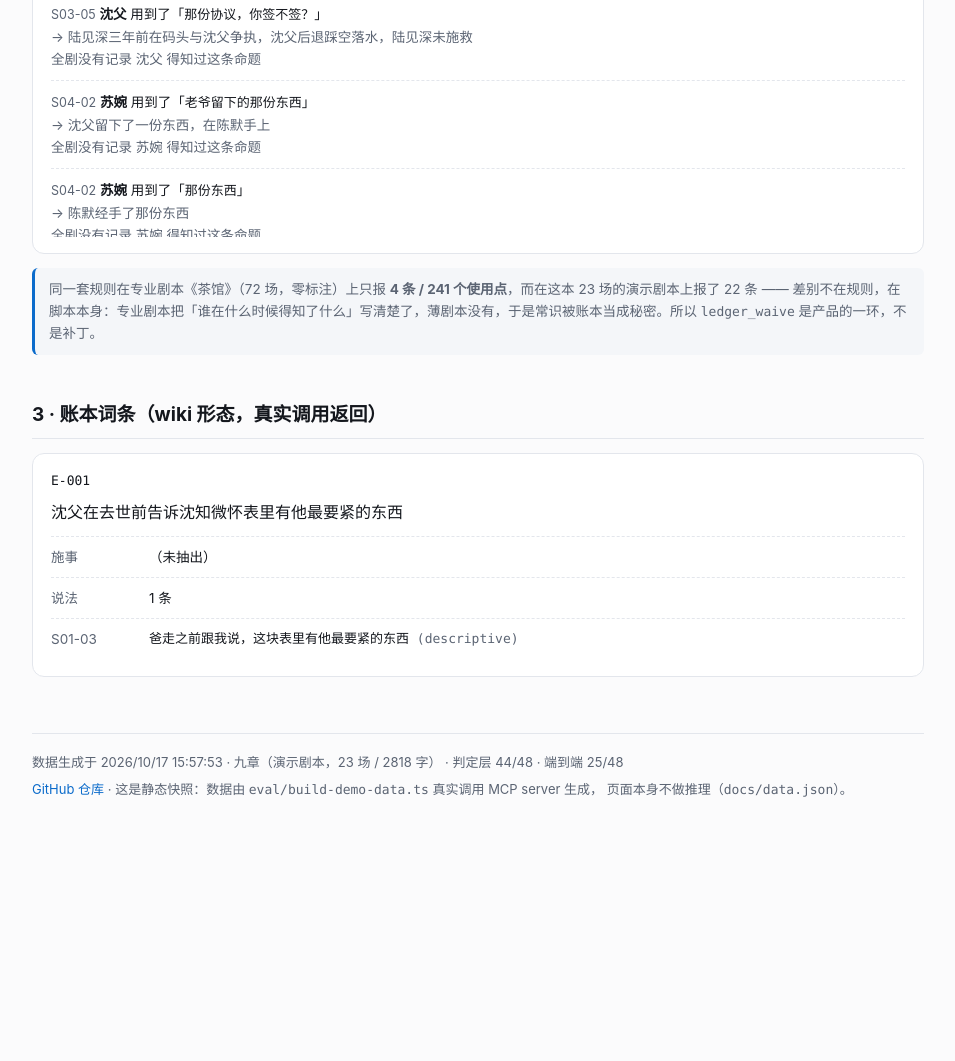
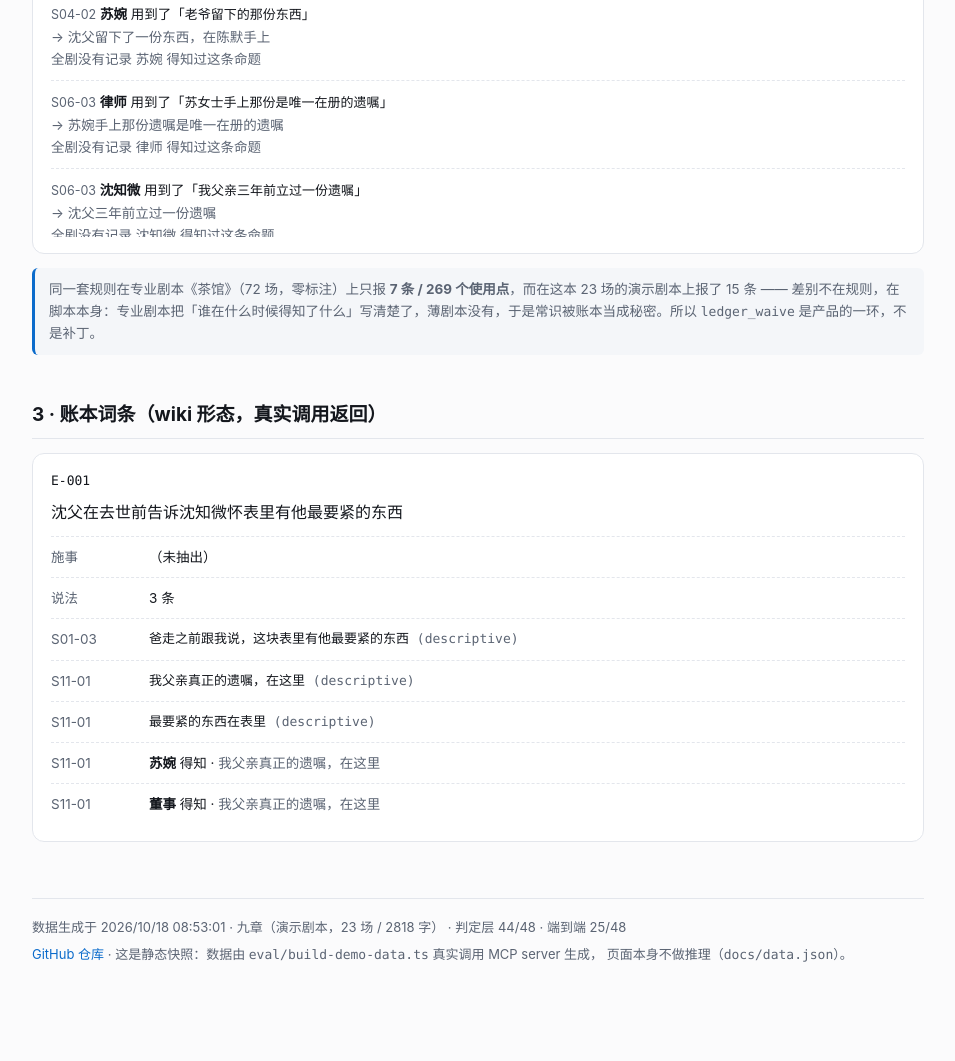
Before and after one commit to kbkb628/ledger, a website: page docs/index.html in a window 1280 px wide. Shown: the part 1051-2112 px from the top of the page, without its empty margins (162-1117 px from the left). Before the commit the page ends 1947 px from the top, so only its background shows below. Drawn offline with Linux system fonts and the light colour scheme.

Commit message:
回合44（交付/产品缺陷）：产品路径加判定失败闸（写盘前中止，不落降级账本）；重建 dist（含回合37/38归并层）；演示页数据与 README/handoff 数字对齐新基线（real 7/269、e2e 均值+Wilson）

```diff
--- a/docs/data.json
+++ b/docs/data.json
@@ -1,21 +1,21 @@
 {
-  "generatedAt": "2026-10-17T15:57:53.773Z",
+  "generatedAt": "2026-10-18T08:53:01.403Z",
   "script": {
     "name": "九章（演示剧本，23 场 / 2818 字）",
     "scenes": 23,
-    "propositions": 26,
-    "aliases": 39,
-    "knowledge": 24
+    "propositions": 18,
+    "aliases": 37,
+    "knowledge": 18
   },
   "ingest": {
-    "ms": 14053,
+    "ms": 14882,
     "result": {
       "ok": true,
       "series": "default",
       "ledgerPath": "E:\\恺英\\.ledger\\default\\ledger.json",
-      "propositions": 26,
-      "aliases": 39,
-      "knowledge": 24,
+      "propositions": 18,
+      "aliases": 37,
+      "knowledge": 18,
       "waivers": 0,
       "scenes": 23,
       "progress": {
@@ -81,23 +81,14 @@
             "leak": false,
             "waived": false,
             "reason": "苏婉 在 此前 已得知，合法"
-          },
-          {
-            "propositionId": "E-006",
-            "canonical": "陈默经手了那份东西",
-            "surface": "那份东西",
-            "knownAt": null,
-            "leak": false,
-            "waived": false,
-            "reason": "苏婉 在 此前 已得知，合法"
           }
         ],
-        "summary": "没有泄漏（命中 2 条命题，说话人均已知情或已豁免）"
+        "summary": "没有泄漏（命中 1 条命题，说话人均已知情或已豁免）"
       }
     }
   },
   "audit": {
-    "count": 22,
+    "count": 15,
     "issues": [
       {
         "id": "沈知微|E-001",
@@ -122,17 +113,6 @@
         "reason": "全剧没有记录 沈知微 得知过这条命题"
       },
       {
-        "id": "沈父|E-003",
-        "scene": "S03-05",
-        "character": "沈父",
-        "surface": "那份协议，你签不签？",
-        "line": "沈父：那份协议，你签不签？",
-        "propositionId": "E-003",
-        "canonical": "陆见深三年前在码头与沈父争执，沈父后退踩空落水，陆见深未施救",
-        "knownAt": null,
-        "reason": "全剧没有记录 沈父 得知过这条命题"
-      },
-      {
         "id": "苏婉|E-004",
         "scene": "S04-02",
         "character": "苏婉",
@@ -144,200 +124,134 @@
         "reason": "全剧没有记录 苏婉 得知过这条命题"
       },
       {
-        "id": "苏婉|E-006",
-        "scene": "S04-02",
-        "character": "苏婉",
-        "surface": "那份东西",
-        "line": "苏婉：老爷留下的那份东西，还在你手上？",
-        "propositionId": "E-006",
-        "canonical": "陈默经手了那份东西",
-        "knownAt": null,
-        "reason": "全剧没有记录 苏婉 得知过这条命题"
-      },
-      {
-        "id": "律师|E-007",
+        "id": "律师|E-006",
         "scene": "S06-03",
         "character": "律师",
         "surface": "苏女士手上那份是唯一在册的遗嘱",
         "line": "律师：沈小姐，苏女士手上那份是唯一在册的遗嘱。",
-        "propositionId": "E-007",
+        "propositionId": "E-006",
         "canonical": "苏婉手上那份遗嘱是唯一在册的遗嘱",
         "knownAt": null,
         "reason": "全剧没有记录 律师 得知过这条命题"
       },
       {
-        "id": "沈知微|E-008",
+        "id": "沈知微|E-007",
         "scene": "S06-03",
         "character": "沈知微",
         "surface": "我父亲三年前立过一份遗嘱",
         "line": "沈知微：我父亲三年前立过一份遗嘱。",
-        "propositionId": "E-008",
+        "propositionId": "E-007",
         "canonical": "沈父三年前立过一份遗嘱",
         "knownAt": null,
         "reason": "全剧没有记录 沈知微 得知过这条命题"
       },
       {
-        "id": "沈知微|E-009",
+        "id": "沈知微|E-008",
         "scene": "S06-03",
         "character": "沈知微",
         "surface": "那不是他留下的那一份",
         "line": "沈知微：那不是他留下的那一份。",
-        "propositionId": "E-009",
+        "propositionId": "E-008",
         "canonical": "苏婉手上那份遗嘱不是沈父留下的那一份",
         "knownAt": null,
         "reason": "全剧没有记录 沈知微 得知过这条命题"
       },
       {
-        "id": "沈知微|E-011",
+        "id": "沈知微|E-010",
         "scene": "S08-04",
         "character": "沈知微",
         "surface": "那份遗嘱是伪造的",
         "line": "沈知微：那份遗嘱是伪造的。",
-        "propositionId": "E-011",
+        "propositionId": "E-010",
         "canonical": "苏婉伪造了沈父的遗嘱",
         "knownAt": null,
         "reason": "全剧没有记录 沈知微 得知过这条命题"
       },
       {
-        "id": "沈知微|E-012",
+        "id": "沈知微|E-011",
         "scene": "S09-01",
         "character": "沈知微",
         "surface": "你和苏婉的婚约",
         "line": "沈知微：你和苏婉的婚约，什么时候的事？",
-        "propositionId": "E-012",
+        "propositionId": "E-011",
         "canonical": "陆见深与苏婉存在婚约",
         "knownAt": null,
         "reason": "全剧没有记录 沈知微 得知过这条命题"
       },
       {
-        "id": "陈默|E-014",
-        "scene": "S10-02",
-        "character": "陈默",
-        "surface": "老爷真正留下的那份，被她换掉了",
-        "line": "陈默：当年是苏小姐让我改的遗嘱。老爷真正留下的那份，被她换掉了。",
-        "propositionId": "E-014",
-        "canonical": "苏婉调换了沈父真正的遗嘱",
-        "knownAt": null,
-        "reason": "全剧没有记录 陈默 得知过这条命题"
-      },
-      {
-        "id": "沈知微|E-015",
-        "scene": "S11-01",
-        "character": "沈知微",
-        "surface": "我父亲真正的遗嘱，在这里",
-        "line": "沈知微：我父亲真正的遗嘱，在这里。",
-        "propositionId": "E-015",
-        "canonical": "沈父真正的遗嘱藏在怀表里",
-        "knownAt": null,
-        "reason": "全剧没有记录 沈知微 得知过这条命题"
-      },
-      {
-        "id": "财务总监|E-016",
+        "id": "财务总监|E-013",
         "scene": "S13-02",
         "character": "财务总监",
         "surface": "两千三百万",
         "line": "财务总监：两千三百万。走的都是同一个离岸账户。",
-        "propositionId": "E-016",
+        "propositionId": "E-013",
         "canonical": "苏婉三年间通过同一个离岸账户转走两千三百万",
         "knownAt": null,
         "reason": "全剧没有记录 财务总监 得知过这条命题"
       },
       {
-        "id": "陆见深|E-018",
+        "id": "陆见深|E-015",
         "scene": "S15-03",
         "character": "陆见深",
         "surface": "那是你伪造的",
         "line": "陆见深：我从来没签过。那是你伪造的。",
-        "propositionId": "E-018",
+        "propositionId": "E-015",
         "canonical": "苏婉伪造了备忘录",
         "knownAt": null,
         "reason": "全剧没有记录 陆见深 得知过这条命题"
       },
       {
-        "id": "沈知微|E-019",
-        "scene": "S16-02",
-        "character": "沈知微",
-        "surface": "三年间，两千三百万从这个账户转走",
-        "line": "沈知微：三年间，两千三百万从这个账户转走。",
-        "propositionId": "E-019",
-        "canonical": "苏婉在三年间从该账户转走两千三百万",
-        "knownAt": null,
-        "reason": "全剧没有记录 沈知微 得知过这条命题"
-      },
-      {
-        "id": "陆见深|E-020",
+        "id": "陆见深|E-016",
         "scene": "S17-01",
         "character": "陆见深",
         "surface": "你用了我的名义，签了那份婚约",
         "line": "陆见深：你用了我的名义，签了那份婚约？",
-        "propositionId": "E-020",
+        "propositionId": "E-016",
         "canonical": "苏婉以陆见深的名义签署了婚约",
         "knownAt": null,
         "reason": "全剧没有记录 陆见深 得知过这条命题"
       },
       {
-        "id": "陆见深|E-023",
-        "scene": "S17-01",
-        "character": "陆见深",
-        "surface": "那份婚约",
-        "line": "陆见深：你用了我的名义，签了那份婚约？",
-        "propositionId": "E-023",
-        "canonical": "苏婉伪造了婚约",
-        "knownAt": null,
-        "reason": "全剧没有记录 陆见深 得知过这条命题"
-      },
-      {
-        "id": "沈知微|E-022",
+        "id": "沈知微|E-016",
         "scene": "S19-02",
         "character": "沈知微",
-        "surface": "那份假遗嘱",
+        "surface": "那份婚约",
         "line": "沈知微：那笔钱，那份假遗嘱，还有那份婚约——都是你做的。",
-        "propositionId": "E-022",
-        "canonical": "苏婉伪造了遗嘱",
+        "propositionId": "E-016",
+        "canonical": "苏婉以陆见深的名义签署了婚约",
         "knownAt": null,
         "reason": "全剧没有记录 沈知微 得知过这条命题"
       },
       {
-        "id": "沈知微|E-023",
+        "id": "沈知微|E-017",
         "scene": "S19-02",
         "character": "沈知微",
-        "surface": "那份婚约",
-        "line": "沈知微：那笔钱，那份假遗嘱，还有那份婚约——都是你做的。",
-        "propositionId": "E-023",
-        "canonical": "苏婉伪造了婚约",
+        "surface": "你根本不是沈家的远亲",
+        "line": "沈知微：苏婉，你根本不是沈家的远亲。",
+        "propositionId": "E-017",
+        "canonical": "苏婉不是沈家的远亲",
         "knownAt": null,
         "reason": "全剧没有记录 沈知微 得知过这条命题"
       },
       {
-        "id": "沈知微|E-024",
+        "id": "沈知微|E-018",
         "scene": "S19-02",
         "character": "沈知微",
-        "surface": "那笔钱",
-        "line": "沈知微：那笔钱，那份假遗嘱，还有那份婚约——都是你做的。",
-        "propositionId": "E-024",
-        "canonical": "苏婉侵吞了那笔钱",
+        "surface": "陈叔留着的原件",
+        "line": "沈知微：陈叔留着的原件，就是证据。",
+        "propositionId": "E-018",
+        "canonical": "陈叔留着的原件是证据",
         "knownAt": null,
         "reason": "全剧没有记录 沈知微 得知过这条命题"
       },
       {
-        "id": "沈知微|E-025",
-        "scene": "S19-02",
-        "character": "沈知微",
-        "surface": "陈叔留着的原件",
-        "line": "沈知微：陈叔留着的原件，就是证据。",
-        "propositionId": "E-025",
-        "canonical": "陈叔保留了原件",
-        "knownAt": null,
-        "reason": "全剧没有记录 沈知微 得知过这条命题"
-      },
-      {
-        "id": "沈知微|E-026",
+        "id": "沈知微|E-003",
         "scene": "S20-01",
         "character": "沈知微",
         "surface": "码头那天，你明明可以伸手",
         "line": "沈知微：码头那天，你明明可以伸手。",
-        "propositionId": "E-026",
-        "canonical": "陆见深在码头那天没有伸手救沈父",
+        "propositionId": "E-003",
+        "canonical": "陆见深三年前在码头与沈父争执，沈父后退踩空落水，陆见深未施救",
         "knownAt": null,
         "reason": "全剧没有记录 沈知微 得知过这条命题"
       }
@@ -350,7 +264,7 @@
     "ledgerPath": "E:\\恺英\\.ledger\\default\\ledger.json"
   },
   "auditAfter": {
-    "count": 21
+    "count": 14
   },
   "page": {
     "id": "E-001",
@@ -360,22 +274,51 @@
         "surface": "爸走之前跟我说，这块表里有他最要紧的东西",
         "firstSeen": "S01-03",
         "kind": "descriptive"
+      },
+      {
+        "surface": "我父亲真正的遗嘱，在这里",
+        "firstSeen": "S11-01",
+        "kind": "descriptive"
+      },
+      {
+        "surface": "最要紧的东西在表里",
+        "firstSeen": "S11-01",
+        "kind": "descriptive"
       }
     ],
     "scenes": [
-      "S01-03"
+      "S01-03",
+      "S11-01"
     ],
     "agents": [],
     "establishedAt": "S01-03",
     "auditUnit": null,
     "aliasSource": {
-      "爸走之前跟我说，这块表里有他最要紧的东西": "extracted"
+      "爸走之前跟我说，这块表里有他最要紧的东西": "extracted",
+      "我父亲真正的遗嘱，在这里": "extracted",
+      "最要紧的东西在表里": "extracted"
     },
     "aliasSourceInfo": "extracted = 从剧本原文抽出；human = 人工添加（评测不认）",
-    "knowledge": [],
+    "knowledge": [
+      {
+        "character": "苏婉",
+        "propositionId": "E-001",
+        "scene": "S11-01",
+        "kind": "learns",
+        "evidence": "我父亲真正的遗嘱，在这里"
+      },
+      {
+        "character": "董事",
+        "propositionId": "E-001",
+        "scene": "S11-01",
+        "kind": "learns",
+        "evidence": "我父亲真正的遗嘱，在这里"
+      }
+    ],
     "decisions": [
       "{\"at\":\"2026-10-17T15:41:00.586Z\",\"kind\":\"waive\",\"series\":\"default\",\"key\":\"沈知微|E-001\",\"reason\":\"冒烟测试：人工确认为误报\"}",
-      "{\"at\":\"2026-10-17T15:57:53.729Z\",\"kind\":\"waive\",\"series\":\"default\",\"key\":\"沈知微|E-001\",\"reason\":\"演示：这是一条应当放过的事实\"}"
+      "{\"at\":\"2026-10-17T15:57:53.729Z\",\"kind\":\"waive\",\"series\":\"default\",\"key\":\"沈知微|E-001\",\"reason\":\"演示：这是一条应当放过的事实\"}",
+      "{\"at\":\"2026-10-18T08:53:01.361Z\",\"kind\":\"waive\",\"series\":\"default\",\"key\":\"沈知微|E-001\",\"reason\":\"演示：这是一条应当放过的事实\"}"
     ]
   },
   "metrics": {
@@ -387,12 +330,23 @@
       "median": 25,
       "total": 48,
       "trials": [
+        27,
+        25,
         25
-      ]
+      ],
+      "mean": 25.67,
+      "wilson95": [
+        39.6,
+        66.8
+      ],
+      "note": "回合 41：K=3，均值 53.5%（95% Wilson 39.6–66.8%）。单次 e2e 不再有裁决权。"
     },
     "real": {
-      "issues": 4,
-      "usages": 241
+      "issues": 7,
+      "usages": 269,
+      "testset": "chaguan@2#a2323ea00ae9",
+      "ledger": "lg@294963d704e4",
+      "note": "回合 39 重建：删掉第二/三幕人物表残留后全量重抽（新抽样，与旧 4/241、3/249 不可比）。旧账本归档在 pipeline-chaguan-20261017.json。"
     }
   }
 }
--- a/docs/index.html
+++ b/docs/index.html
@@ -148,7 +148,7 @@ function render(d) {
       <div class="muted">${esc(x.reason || "")}</div>
     </li>`).join("");
   document.getElementById("auditNote").innerHTML =
-    "同一套规则在专业剧本《茶馆》（72 场，零标注）上只报 <b>4 条 / 241 个使用点</b>，" +
+    "同一套规则在专业剧本《茶馆》（72 场，零标注）上只报 <b>7 条 / 269 个使用点</b>，" +
     "而在这本 23 场的演示剧本上报了 " + d.audit.count + " 条 —— 差别不在规则，在脚本本身：" +
     "专业剧本把「谁在什么时候得知了什么」写清楚了，薄剧本没有，于是常识被账本当成秘密。" +
     "所以 <code>ledger_waive</code> 是产品的一环，不是补丁。";
```
Also changed, not shown: docs/handoff.md (+3 -2 lines), experiments/exp-044.json (added, +62 -0 lines), src/mcp/server.ts (+43 -7 lines), README.md.
